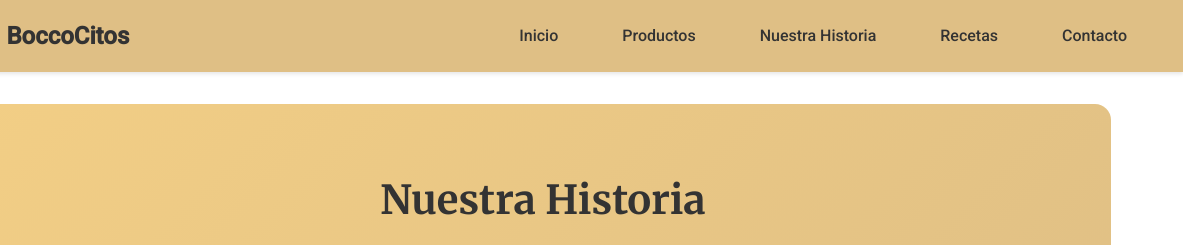
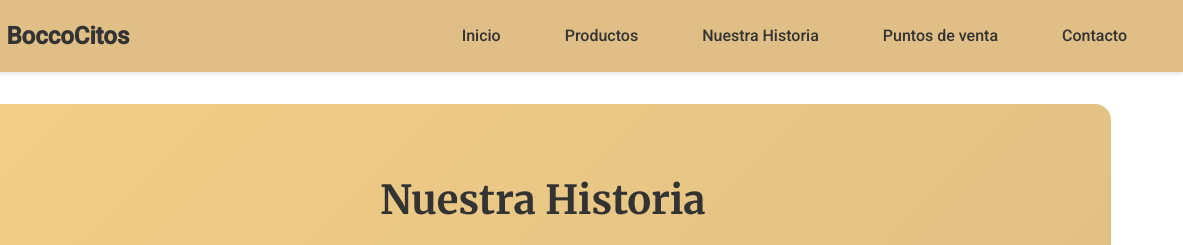
Before and after one commit to ClarkVictorHack/boccocitos, a website: page nuestra-historia.html in a window 1280 px wide. Shown: the top 245 px of the page, 97-1280 px from the left. Drawn offline with Linux system fonts and the light colour scheme.

Commit message:
cambio de nombre puntodeventa

```diff
--- a/nuestra-historia.html
+++ b/nuestra-historia.html
@@ -39,7 +39,7 @@
         <li><a href="index.html">Inicio</a></li>
         <li><a href="productos.html">Productos</a></li>
         <li><a href="nuestra-historia.html">Nuestra Historia</a></li>
-        <li><a href="#recetas">Recetas</a></li>
+        <li><a href="#puntosdeventa">Puntos de venta</a></li>
         <li><a href="#contacto">Contacto</a></li>
       </ul>
     </nav>
```
